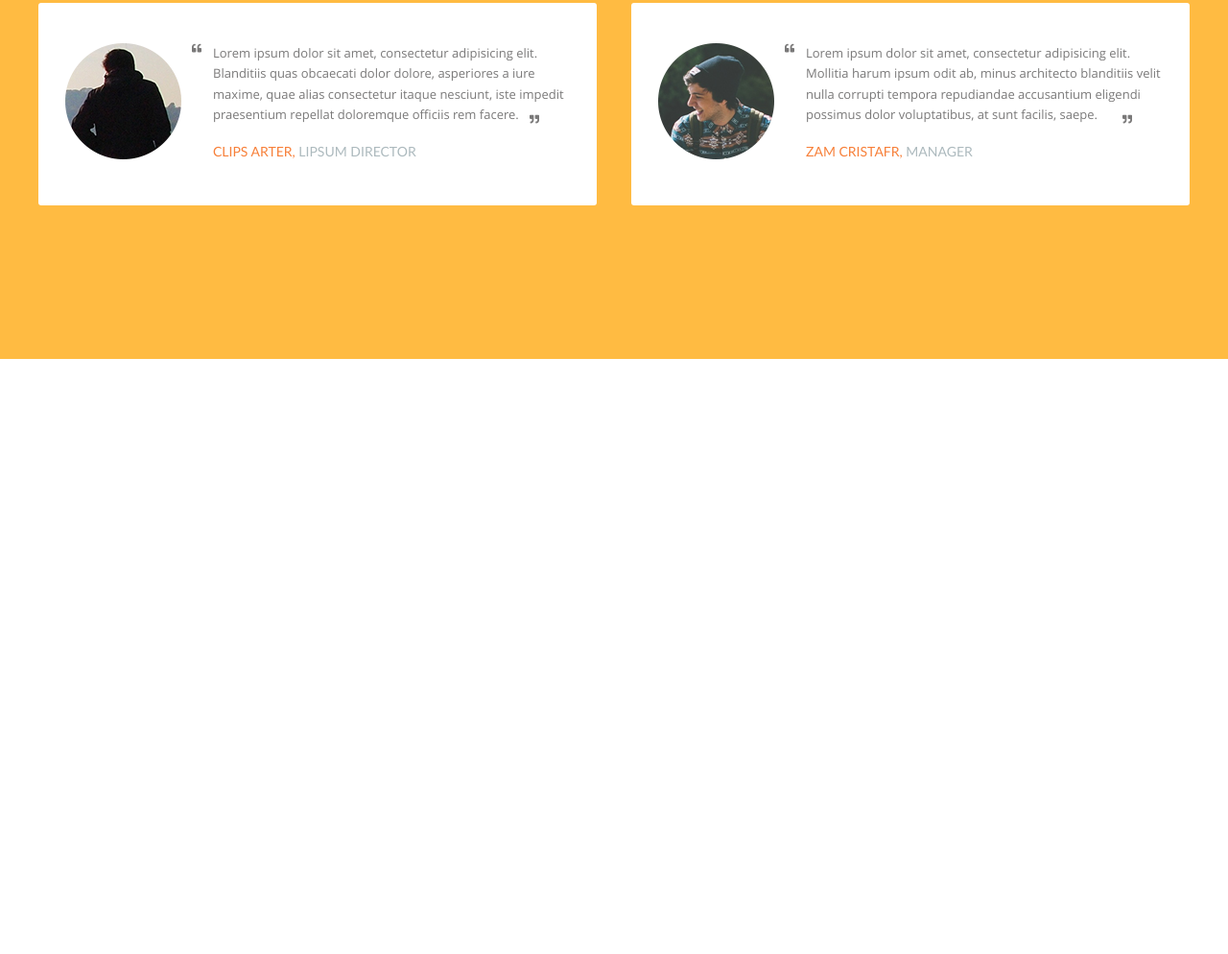
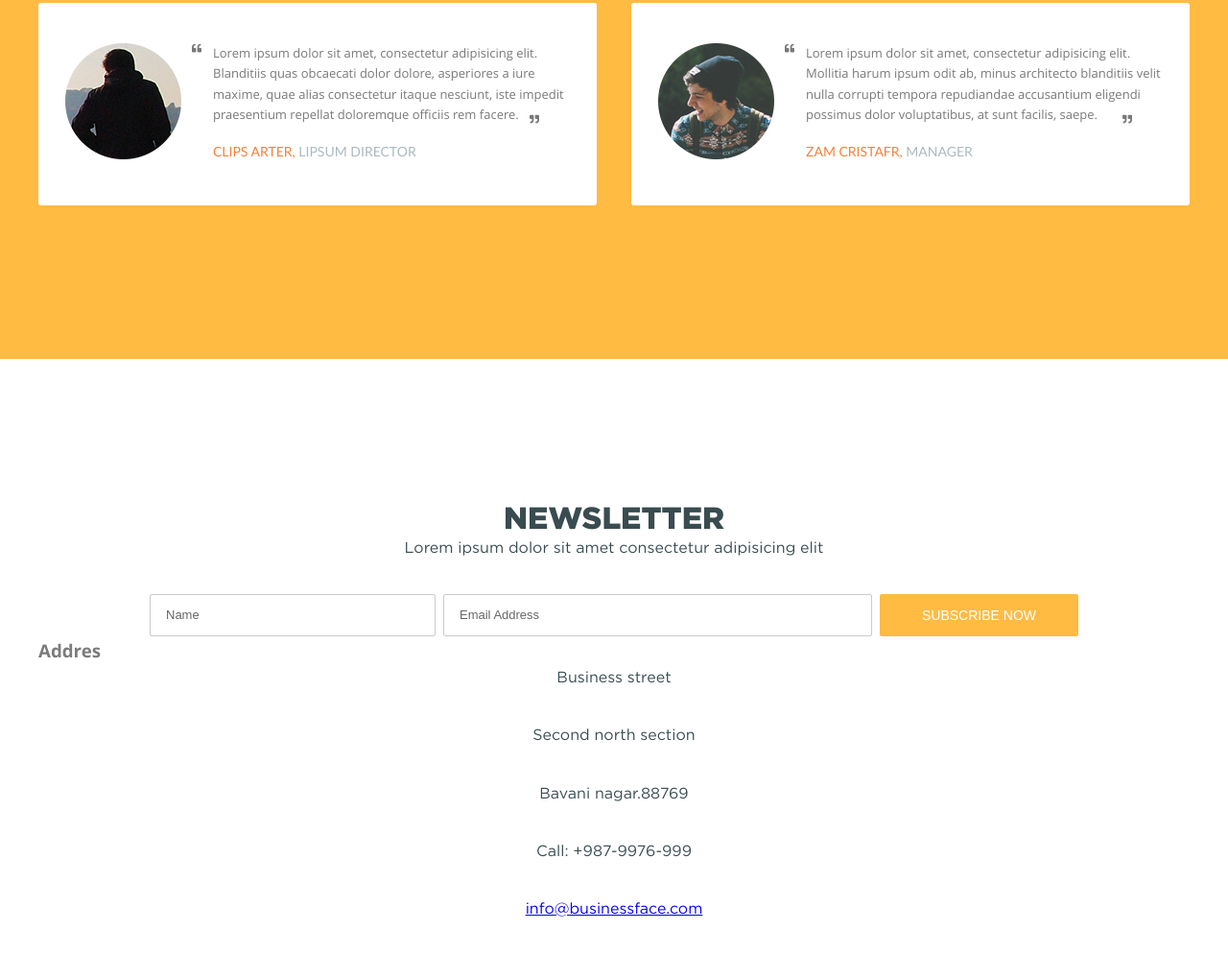
Before and after one commit to igorChechura/project-1, a website: page app/index.html in a window 1280 px wide. Shown: the part 4633-5627 px from the top of the page at 96% size. Before the commit the page ends 5007 px from the top, so only its background shows below. Drawn offline with Linux system fonts and the light colour scheme.

Commit message:
Createde Subscribe form

```diff
--- a/app/index.html
+++ b/app/index.html
@@ -235,6 +235,28 @@
 		</div>
 	</section>
 
+	<section class="newsletter">
+		<div class="wrapper">
+			<h2>Newsletter</h2>
+			<p>Lorem ipsum dolor sit amet consectetur adipisicing elit</p>
+			<form class="subscribe-form grid">
+				<input type="text" name="name" placeholder="Name">
+				<input type="text" name="email" placeholder="Email Address">
+				<button class="button">Subscribe Now</button>
+			</form>
+			<div class="content">
+				<div class="contacts">
+					<h3>Addres</h3>
+					<p>Business street</p>
+					<p>Second north section</p>
+					<p>Bavani nagar.88769</p>
+					<p>Call: +987-9976-999</p>
+					<p><a href="mailto:info@businessface.com">info@businessface.com</a></p>
+				</div>
+			</div>
+		</div>
+	</section>
+
 	<footer>
 
 	</footer>
--- a/app/sass/main.sass
+++ b/app/sass/main.sass
@@ -404,6 +404,21 @@ section
 				span
 					color: #f7803a
 
+// Newsletter section
+
+.newsletter
+	padding-top: 153px
+	padding-bottom: 160px
+	h2, p
+		color: $h-text
+	p
+		margin-bottom: 34px
+	.subscribe-form
+		padding: 0 116px
+		grid-template-columns: 2fr 3fr auto
+		grid-gap: 8px
+		input
+			border: 1px solid #cbcbcb
 
 
 
```
Also changed, not shown: app/css/main.min.css, app/img/newsletter-bg.png (added).
